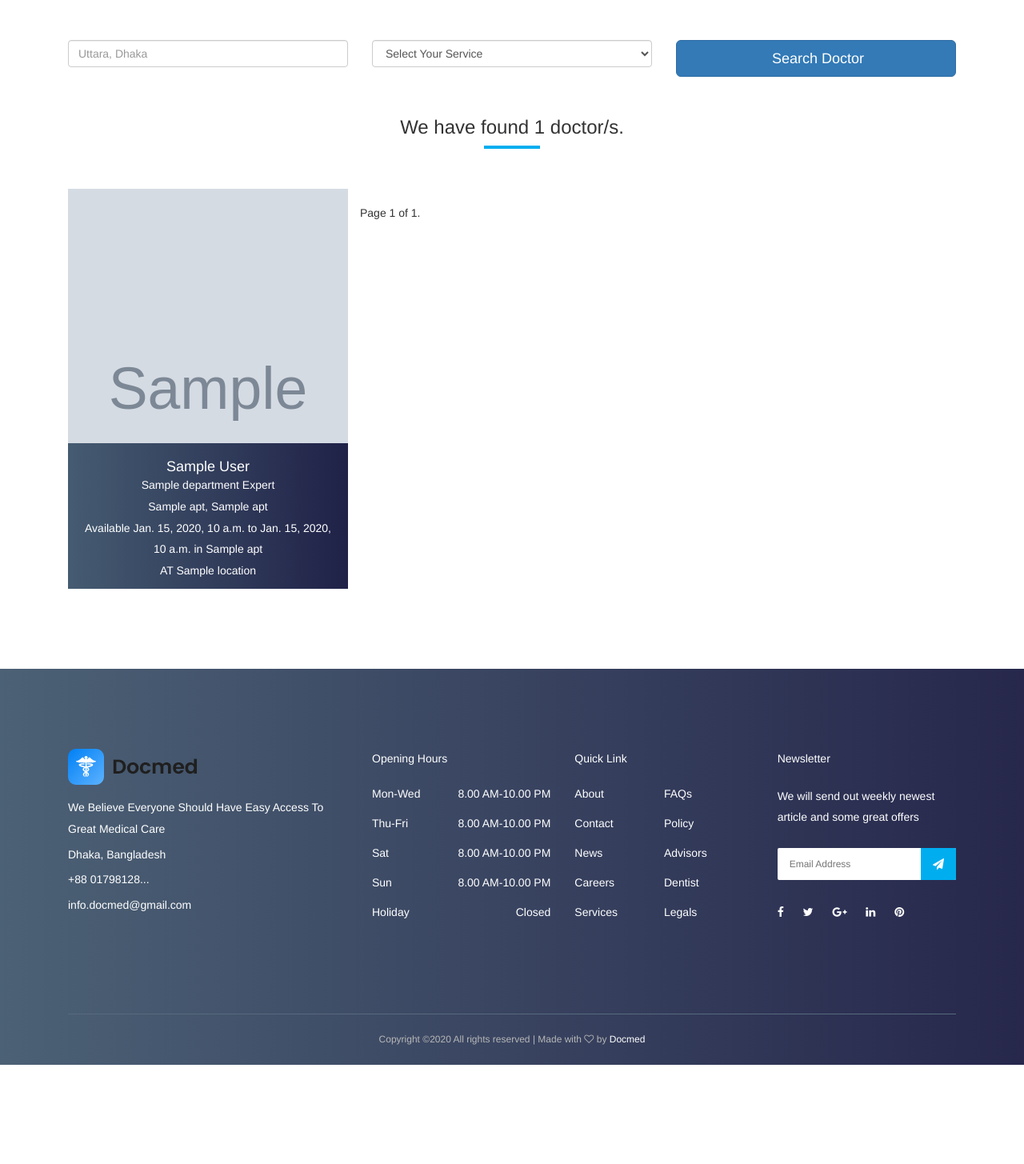
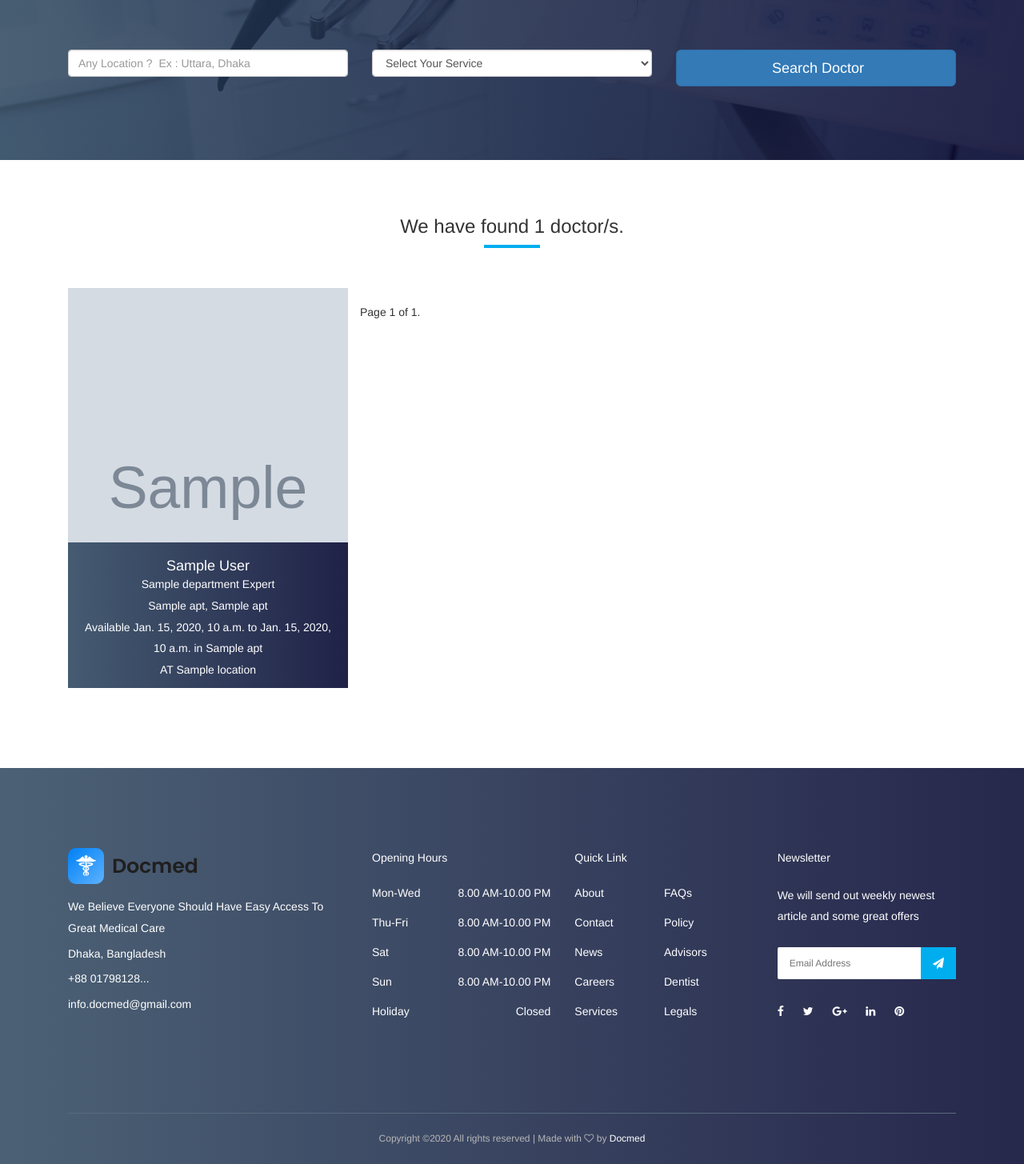
Before and after one commit to nazmul199512/django-doctor-appointment, a Django app: template templates/appointment/search.html in a window 1280 px wide. Shown: the part 130-1585 px from the top of the page at 80% size. Before the commit the page ends 1461 px from the top, so only its background shows below. Run offline with Django 3.2, Linux system fonts and the light colour scheme; the template is opened without the code that fills it: most values are stand-ins (such as "Sample title", 1, 10 or a date in 2020); grey boxes marked "Sample" are stand-in pictures; parts of the project's set-up code (start-up, migrations or seed data) failed here and were passed over; some libraries are stand-ins or nearby versions; some web fonts are replaced.

Commit message:
Update search.html

```diff
--- a/templates/appointment/search.html
+++ b/templates/appointment/search.html
@@ -1,22 +1,23 @@
 {% extends 'base.html' %}
+{% load static %}
 
 
 
 {% block content %}
 
-    <section class="dentist-area section-padding-50-0">
 
-        <div class="container">
+    <div class="breadcumb-area bg-img bg-gradient-overlay"  style="background-image: url('{% static 'img/bg-img/13.jpg' %}');">
+    <div class="container h-100">
+      <div class="row h-100 align-items-center">
+        <div class="col-12">
 
-
-
-                <form id="job-main-form" method="get" action="" class="search-doctor-form">
+             <form id="job-main-form" method="get" action="" class="search-doctor-form">
                     <div class="row mb-5">
 
 
                         <div class="col-12 col-sm-6 col-md-6 col-lg-4 mb-4 mb-lg-0">
                             <input type="text" id="location" name="location"
-                                   class="form-control form-control-lg" placeholder="Uttara, Dhaka">
+                                   class="form-control form-control-lg" placeholder="Any Location ?  Ex : Uttara, Dhaka">
                         </div>
 
                         <div class="col-12 col-sm-6 col-md-6 col-lg-4 mb-4 mb-lg-0">
@@ -41,6 +42,22 @@
                         </div>
                     </div>
                 </form>
+
+
+        </div>
+      </div>
+    </div>
+  </div>
+
+
+
+    <section class="dentist-area section-padding-50-0">
+
+        <div class="container">
+
+
+
+
 
 
 
```
